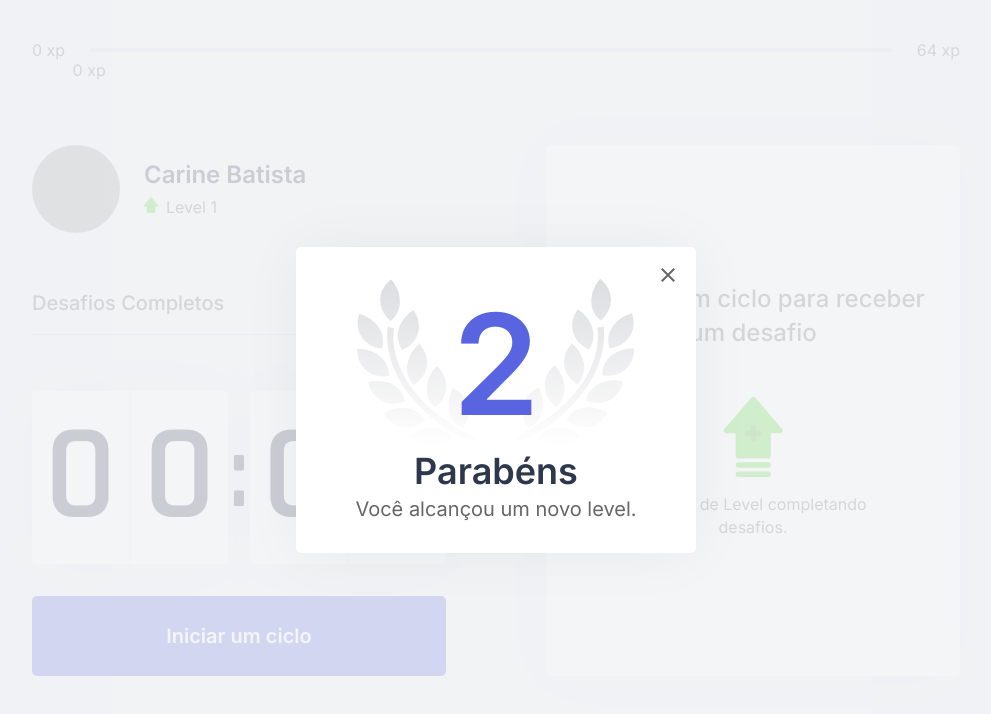
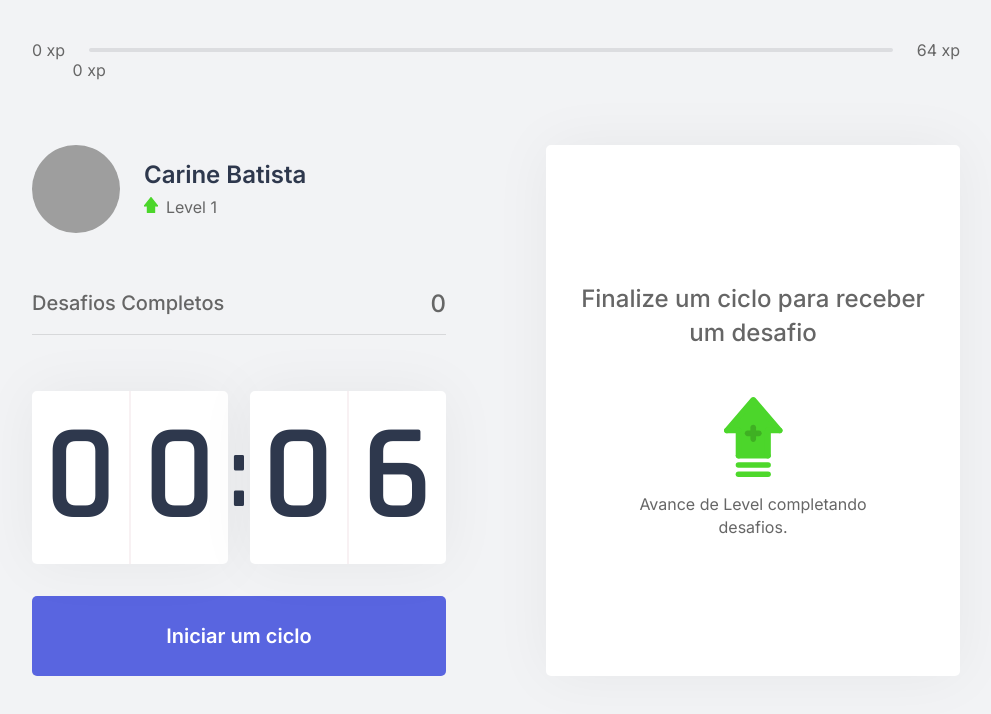
Before and after one commit to carinebatista/moveit, a Next.js app: page / in a window 1280 px wide. Shown: the top 714 px of the page, without its empty margins (144-1135 px from the left). Built offline with nearby package versions, Linux system fonts and the light colour scheme; grey boxes are pictures that could not be loaded.

Commit message:
Modal Level UP Button Close

```diff
--- a/src/components/LevelUpModal.tsx
+++ b/src/components/LevelUpModal.tsx
@@ -3,17 +3,17 @@ import { ChallengesContext } from "../contexts/ChallengesContext";
 import styles from "../styles/components/LevelUpModal.module.css";
 
 export function LevelUpModal(){
-	const {level} = useContext(ChallengesContext)
+	const {level, closeLevelUpModal} = useContext(ChallengesContext)
 
 	return(
 		<div className={styles.overlay}>
 			<div className={styles.container}>
-				<header>2 </header>
+				<header>{level} </header>
 
 				<strong>Parabéns</strong>
 				<p>Você alcançou um novo level.</p>
 
-				<button type="button">
+				<button type="button" onClick={closeLevelUpModal}>
 					<img src="/icons/close.svg" alt="Fechar Modal"/>
 				</button>
 			</div>
--- a/src/contexts/ChallengesContext.tsx
+++ b/src/contexts/ChallengesContext.tsx
@@ -19,6 +19,7 @@ interface ChallengesContextData{
 	startNewChallenge: () => void;
 	resetChallenge: () => void;
 	completeChallenge: () => void;
+	closeLevelUpModal: () =>void;
 }
 
 interface ChallengesProviderProps{
@@ -40,6 +41,7 @@ export function ChallengesProvider({
 	const [challengesCompleted, setChallengesCompleted] = useState(rest.challengesCompleted ?? 0);
 
 	const [activeChallenge, setActiveChallenge] = useState(null);
+	const [isLevelUpModalOpen, setIsLevelUpModalOpen] = useState(false);
 
 	const experienceToNextLevel = Math.pow((level+1)*4 ,2)
 
@@ -51,11 +53,16 @@ export function ChallengesProvider({
 		Cookies.set('level', String(level));
 		Cookies.set('currentExperience', String(currentExperience));
 		Cookies.set('challengesCompleted', String(challengesCompleted));
-	}, [level, currentExperience, challengesCompleted])
+	}, [level, currentExperience, challengesCompleted]);
 
   function levelUp(){
     setLevel(level + 1);
+		setIsLevelUpModalOpen(true)
   }
+
+	function closeLevelUpModal(){
+		setIsLevelUpModalOpen(false);
+	}
 
 	function startNewChallenge(){
 		const randomChallengeIndex = Math.floor(Math.random()* challenges.length);
@@ -108,10 +115,12 @@ export function ChallengesProvider({
 				activeChallenge,
 				completeChallenge,
 				resetChallenge,
+				closeLevelUpModal,
+
 			}}
 		>
 			{children}
-			<LevelUpModal/>
+			{ isLevelUpModalOpen && <LevelUpModal/> }
 		</ChallengesContext.Provider>
 	);
 }
```
